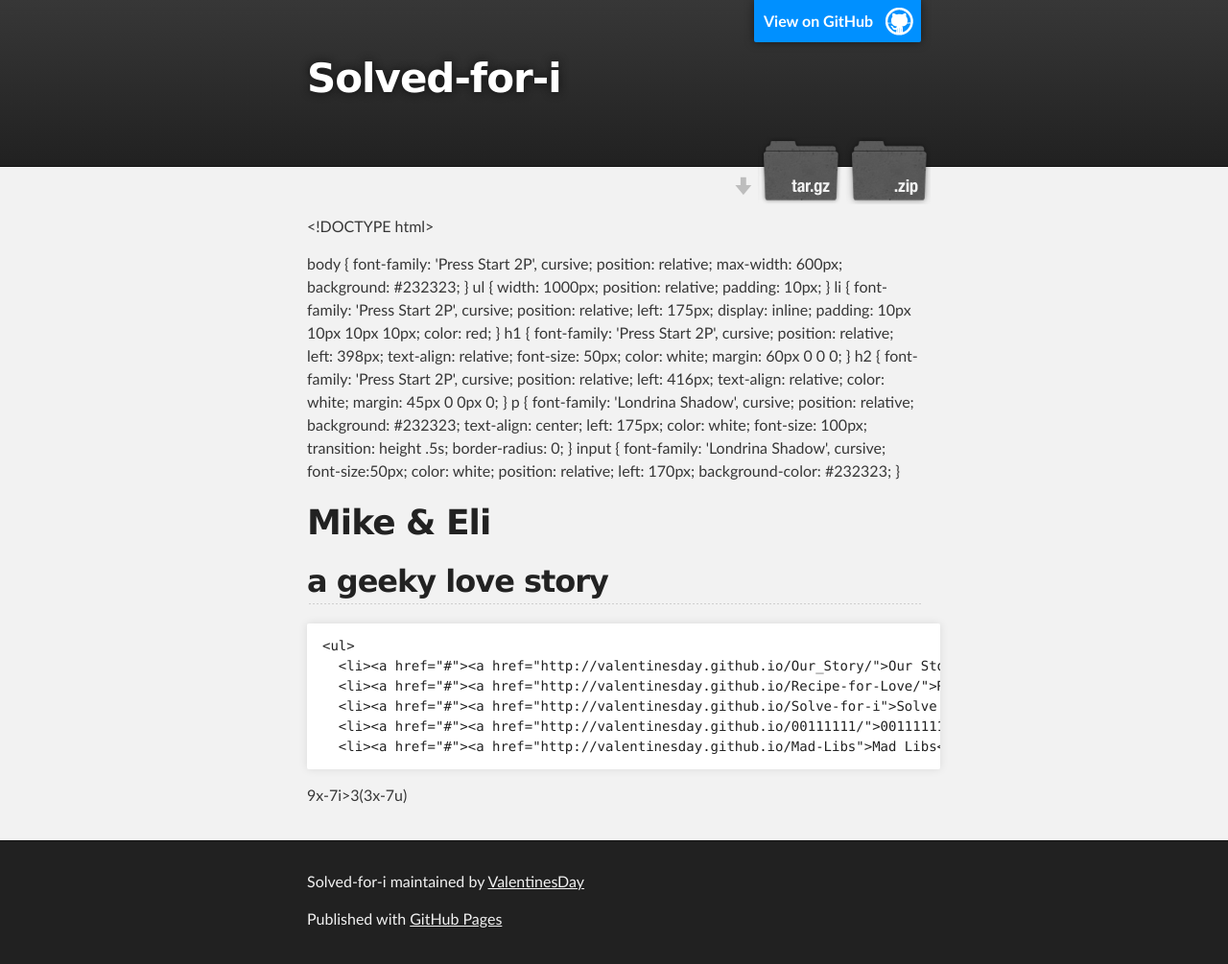
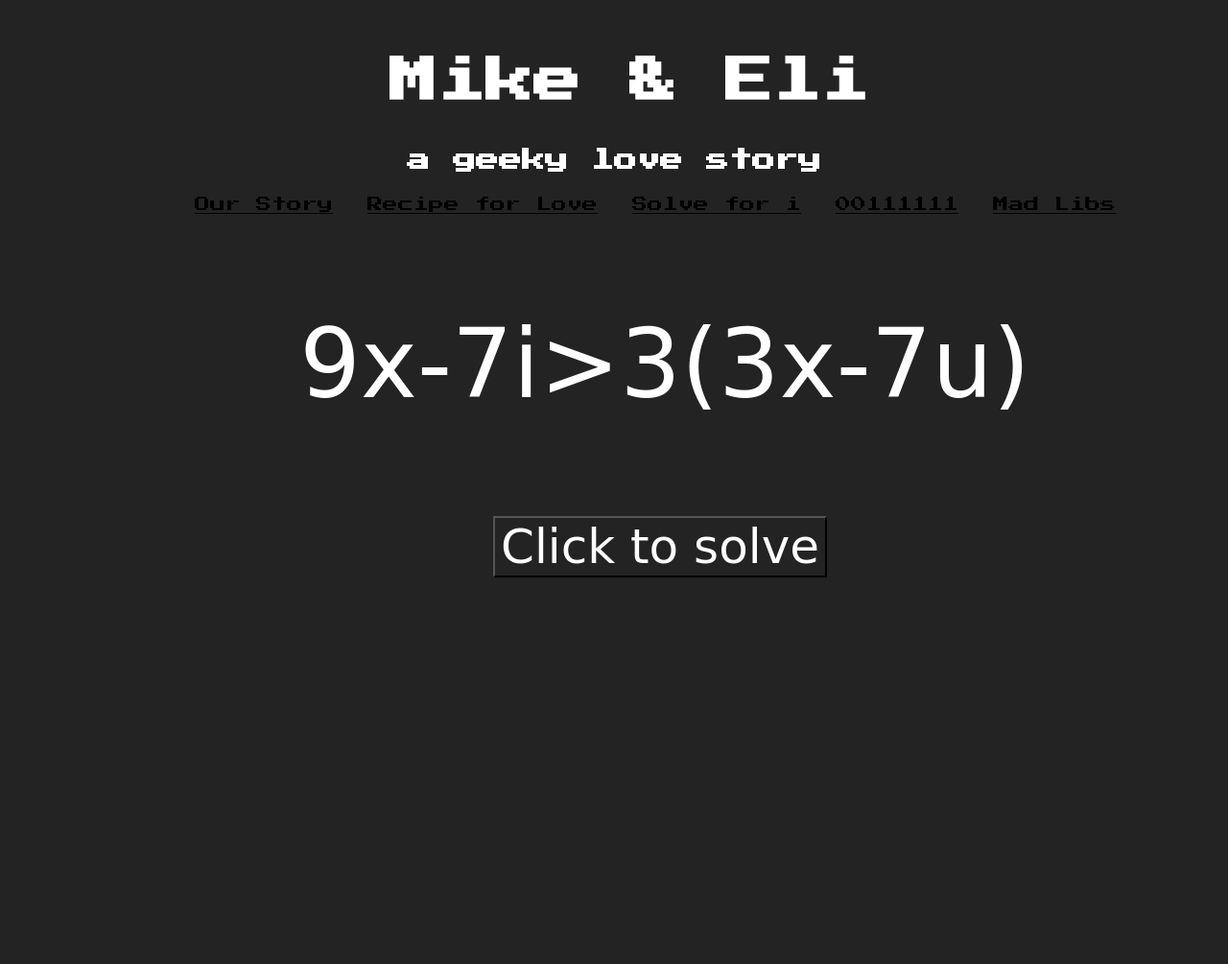
Before and after one commit to ValentinesDay/Solved-for-i, a plain HTML site: page index.html in a window 1280 px wide. Shown: the whole page at 96% size. After the commit the page ends 800 px from the top, so only its background shows below. Drawn offline with Linux system fonts and the light colour scheme; a web font is replaced by a local one.

Commit message:
Update index.html

```diff
--- a/index.html
+++ b/index.html
@@ -1,39 +1,8 @@
 <!DOCTYPE html>
-<html>
-
-  <head>
-    <meta charset='utf-8' />
-    <meta http-equiv="X-UA-Compatible" content="chrome=1" />
-    <meta name="description" content="Solved-for-i : " />
-
-    <link rel="stylesheet" type="text/css" media="screen" href="stylesheets/stylesheet.css">
-
-    <title>Solved-for-i</title>
-  </head>
-
-  <body>
-
-    <!-- HEADER -->
-    <div id="header_wrap" class="outer">
-        <header class="inner">
-          <a id="forkme_banner" href="https://github.com/ValentinesDay/Solved-for-i">View on GitHub</a>
-
-          <h1 id="project_title">Solved-for-i</h1>
-          <h2 id="project_tagline"></h2>
-
-            <section id="downloads">
-              <a class="zip_download_link" href="https://github.com/ValentinesDay/Solved-for-i/zipball/master">Download this project as a .zip file</a>
-              <a class="tar_download_link" href="https://github.com/ValentinesDay/Solved-for-i/tarball/master">Download this project as a tar.gz file</a>
-            </section>
-        </header>
-    </div>
-
-    <!-- MAIN CONTENT -->
-    <div id="main_content_wrap" class="outer">
-      <section id="main_content" class="inner">
-        <p>&lt;!DOCTYPE html&gt;
-</p>
-
+<head>
+<link href='https://fonts.googleapis.com/css?family=Londrina+Shadow' rel='stylesheet' type='text/css'>
+<link href='https://fonts.googleapis.com/css?family=Press+Start+2P' rel='stylesheet' type='text/css'>
+<style>
 body {
   font-family: 'Press Start 2P', cursive;
   position: relative;
@@ -89,48 +58,47 @@ input {
     left: 170px;
     background-color: #232323;
   }
-<p></p>
+</style>
+</head>
 
-<p></p>
+<body>
+<h1>Mike & Eli</h1>
+<h2>a geeky love story</h2>
+    <ul>
+      <li><a href="#"><a href="http://valentinesday.github.io/Our_Story/">Our Story</a></li>
+      <li><a href="#"><a href="http://valentinesday.github.io/Recipe-for-Love/">Recipe for Love</a></li>
+      <li><a href="#"><a href="http://valentinesday.github.io/Solve-for-i">Solve for i</a></li>
+      <li><a href="#"><a href="http://valentinesday.github.io/00111111/">00111111</a></li>
+      <li><a href="#"><a href="http://valentinesday.github.io/Mad-Libs">Mad Libs</a></li>
+<body link="black" vlink="red" alink="red">
 
-<h1>
-<a name="mike--eli" class="anchor" href="#mike--eli"><span class="octicon octicon-link"></span></a>Mike &amp; Eli</h1>
+ <p>9x-7i>3(3x-7u)</p>
+<script>
+function passWord() {
+var testV = 1;
+var pass1 = prompt('Your answer:',' ');
+while (testV < 3) {
+if (!pass1)
+history.go(-1);
+if (pass1.toLowerCase() == "i<3u") {
+alert('You are awesome');
+window.open('http://valentinesday.github.io/Welcome');
+break;
+}
+testV+=1;
+var pass1 =
+prompt('That is not correct','think really hard');
+}
+if (pass1.toLowerCase()!="password" & testV ==3)
+history.go(-1);
+return " ";
+}
+</script>
 
-<h2>
-<a name="a-geeky-love-story" class="anchor" href="#a-geeky-love-story"><span class="octicon octicon-link"></span></a>a geeky love story</h2>
+<center>
+<form>
+<input type="submit" value="Click to solve" onClick="passWord()">
+</form>
+</center>
 
-<pre><code>&lt;ul&gt;
-  &lt;li&gt;&lt;a href="#"&gt;&lt;a href="http://valentinesday.github.io/Our_Story/"&gt;Our Story&lt;/a&gt;&lt;/li&gt;
-  &lt;li&gt;&lt;a href="#"&gt;&lt;a href="http://valentinesday.github.io/Recipe-for-Love/"&gt;Recipe for Love&lt;/a&gt;&lt;/li&gt;
-  &lt;li&gt;&lt;a href="#"&gt;&lt;a href="http://valentinesday.github.io/Solve-for-i"&gt;Solve for i&lt;/a&gt;&lt;/li&gt;
-  &lt;li&gt;&lt;a href="#"&gt;&lt;a href="http://valentinesday.github.io/00111111/"&gt;00111111&lt;/a&gt;&lt;/li&gt;
-  &lt;li&gt;&lt;a href="#"&gt;&lt;a href="http://valentinesday.github.io/Mad-Libs"&gt;Mad Libs&lt;/a&gt;&lt;/li&gt;
-</code></pre>
-
-<p></p>
-
-<p></p><p>9x-7i&gt;3(3x-7u)</p>
-
-<p></p>
-
-
-
-
-<p></p>
-
-<p></p>
-      </section>
-    </div>
-
-    <!-- FOOTER  -->
-    <div id="footer_wrap" class="outer">
-      <footer class="inner">
-        <p class="copyright">Solved-for-i maintained by <a href="https://github.com/ValentinesDay">ValentinesDay</a></p>
-        <p>Published with <a href="http://pages.github.com">GitHub Pages</a></p>
-      </footer>
-    </div>
-
-
-
-  </body>
-</html>
+</body>
```
